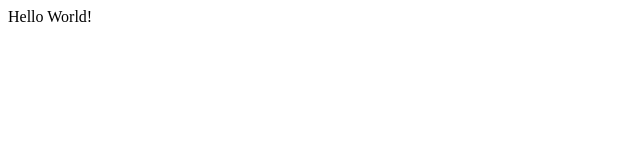
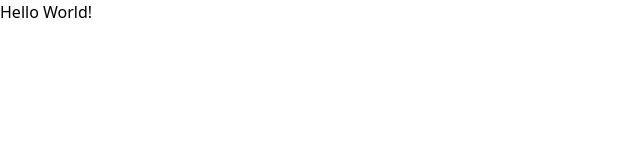
Before and after one commit to itsdanielg/vite-react-boilerplate, a React (Vite) app: page / in a window 1280 px wide. Shown: the top 160 px of the page, without its empty margins (0-640 px from the left). Built offline with nearby package versions, Linux system fonts and the light colour scheme.

Commit message:
Tailwind v4 migration

```diff
--- a/package.json
+++ b/package.json
@@ -15,6 +15,7 @@
     "react-dom": "^19.2.3"
   },
   "devDependencies": {
+    "@tailwindcss/vite": "^4.1.18",
     "@testing-library/jest-dom": "^6.9.1",
     "@testing-library/react": "^16.3.1",
     "@types/react": "^19.2.8",
@@ -22,13 +23,11 @@
     "@typescript-eslint/eslint-plugin": "^8.52.0",
     "@typescript-eslint/parser": "^8.52.0",
     "@vitejs/plugin-react-swc": "^4.2.2",
-    "autoprefixer": "^10.4.23",
     "eslint": "^9.39.2",
     "eslint-config-prettier": "^10.1.8",
     "eslint-plugin-react-hooks": "^7.0.1",
     "eslint-plugin-react-refresh": "^0.4.26",
     "jsdom": "^27.4.0",
-    "postcss": "^8.5.6",
     "prettier": "3.7.4",
     "tailwind-merge": "^3.4.0",
     "tailwindcss": "^4.1.18",
--- a/postcss.config.js
+++ /dev/null
@@ -1,6 +0,0 @@
-export default {
-  plugins: {
-    tailwindcss: {},
-    autoprefixer: {}
-  }
-};
--- a/src/index.css
+++ b/src/index.css
@@ -1,6 +1,4 @@
-@tailwind base;
-@tailwind components;
-@tailwind utilities;
+@import "tailwindcss";
 
 @supports (-webkit-touch-callout: none) {
   .h-screen {
--- a/tailwind.config.js
+++ /dev/null
@@ -1,8 +0,0 @@
-/** @type {import('tailwindcss').Config} */
-export default {
-  content: ["./index.html", "./src/**/*.{js,ts,jsx,tsx}"],
-  theme: {
-    extend: {}
-  },
-  plugins: []
-};
--- a/vite.config.ts
+++ b/vite.config.ts
@@ -4,11 +4,11 @@
 import { defineConfig } from "vite";
 import tsConfigPaths from "vite-tsconfig-paths";
 import react from "@vitejs/plugin-react-swc";
+import tailwindcss from "@tailwindcss/vite";
 
-// https://vitejs.dev/config/
 export default defineConfig({
   base: "./",
-  plugins: [react(), tsConfigPaths()],
+  plugins: [react(), tsConfigPaths(), tailwindcss()],
   server: {
     port: 3000,
     host: true
```
